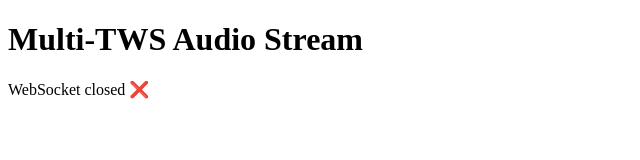
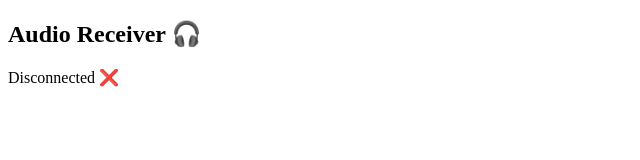
Before and after one commit to mukeahprabhu/multi-tws-audio-stream, a website: page index.html in a window 1280 px wide. Shown: the whole page, without its empty margins (0-640 px from the left). Drawn offline with Linux system fonts and the light colour scheme.

Commit message:
Update index.html

```diff
--- a/index.html
+++ b/index.html
@@ -1,40 +1,60 @@
 <!DOCTYPE html>
-<html lang="en">
+<html>
 <head>
-  <meta charset="UTF-8" />
-  <meta name="viewport" content="width=device-width, initial-scale=1.0"/>
-  <title>Multi-TWS Audio Stream</title>
+  <title>Audio Receiver</title>
 </head>
 <body>
-  <h1>Multi-TWS Audio Stream</h1>
-  <p id="status">Initializing...</p>
+  <h2>Audio Receiver 🎧</h2>
+  <p id="status">Connecting...</p>
+
   <script>
     const statusEl = document.getElementById("status");
+    const socket = new WebSocket("wss://multi-tws-audio-backend.onrender.com");
 
-    function connectWebSocket() {
-      const socket = new WebSocket("wss://multi-tws-audio-backend.onrender.com");
+    const audioContext = new AudioContext();
+    const source = audioContext.createBufferSource();
+    const streamNode = audioContext.createMediaStreamDestination();
+    const mediaSource = audioContext.createMediaStreamSource(streamNode.stream);
+    mediaSource.connect(audioContext.destination);
 
-      socket.onopen = () => {
-        console.log("WebSocket connected");
-        if (statusEl) statusEl.textContent = "WebSocket connected ✅";
-      };
+    const mediaSourceNode = new MediaSource();
+    const audioChunks = [];
 
-      socket.onerror = (event) => {
-        console.error("WebSocket error:", event);
-        if (statusEl) statusEl.textContent = "WebSocket error ❌";
-      };
+    const sourceNode = audioContext.createBufferSource();
+    sourceNode.connect(audioContext.destination);
 
-      socket.onclose = () => {
-        console.log("WebSocket closed");
-        if (statusEl) statusEl.textContent = "WebSocket closed ❌";
-      };
+    const playAudioBlob = async (blob) => {
+      const arrayBuffer = await blob.arrayBuffer();
+      audioContext.decodeAudioData(arrayBuffer, (buffer) => {
+        const source = audioContext.createBufferSource();
+        source.buffer = buffer;
+        source.connect(audioContext.destination);
+        source.start(0);
+      });
+    };
 
-      socket.onmessage = (event) => {
-        console.log("Received:", event.data);
-      };
-    }
+    socket.onopen = () => {
+      console.log("Connected to WebSocket server");
+      statusEl.textContent = "Connected 🎧";
+    };
 
-    connectWebSocket();
+    socket.onmessage = (event) => {
+      const blob = event.data instanceof Blob
+        ? event.data
+        : new Blob([event.data], { type: "audio/webm" });
+
+      playAudioBlob(blob);
+    };
+
+    socket.onerror = (e) => {
+      console.error("WebSocket error:", e);
+      statusEl.textContent = "WebSocket error";
+    };
+
+    socket.onclose = () => {
+      console.log("WebSocket closed");
+      statusEl.textContent = "Disconnected ❌";
+    };
   </script>
 </body>
 </html>
```
